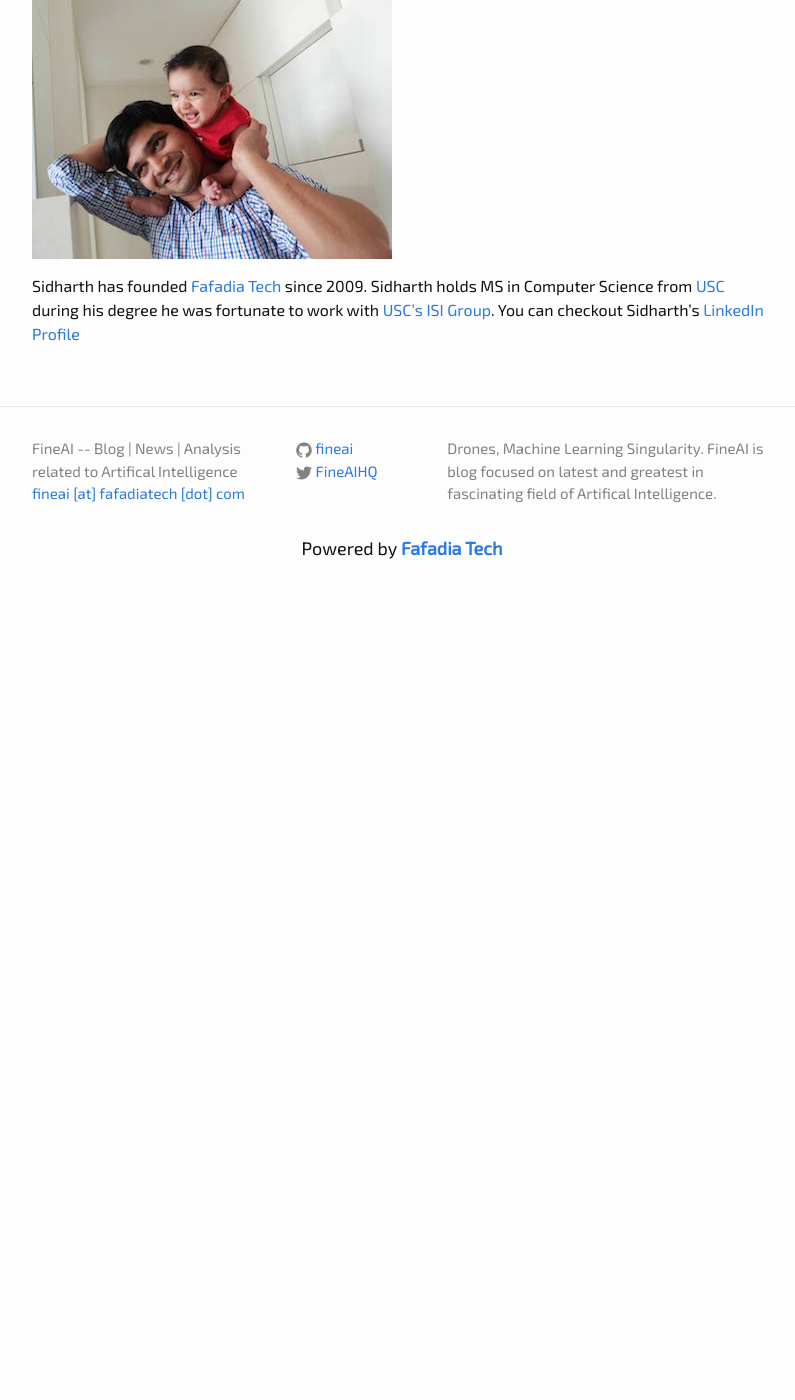
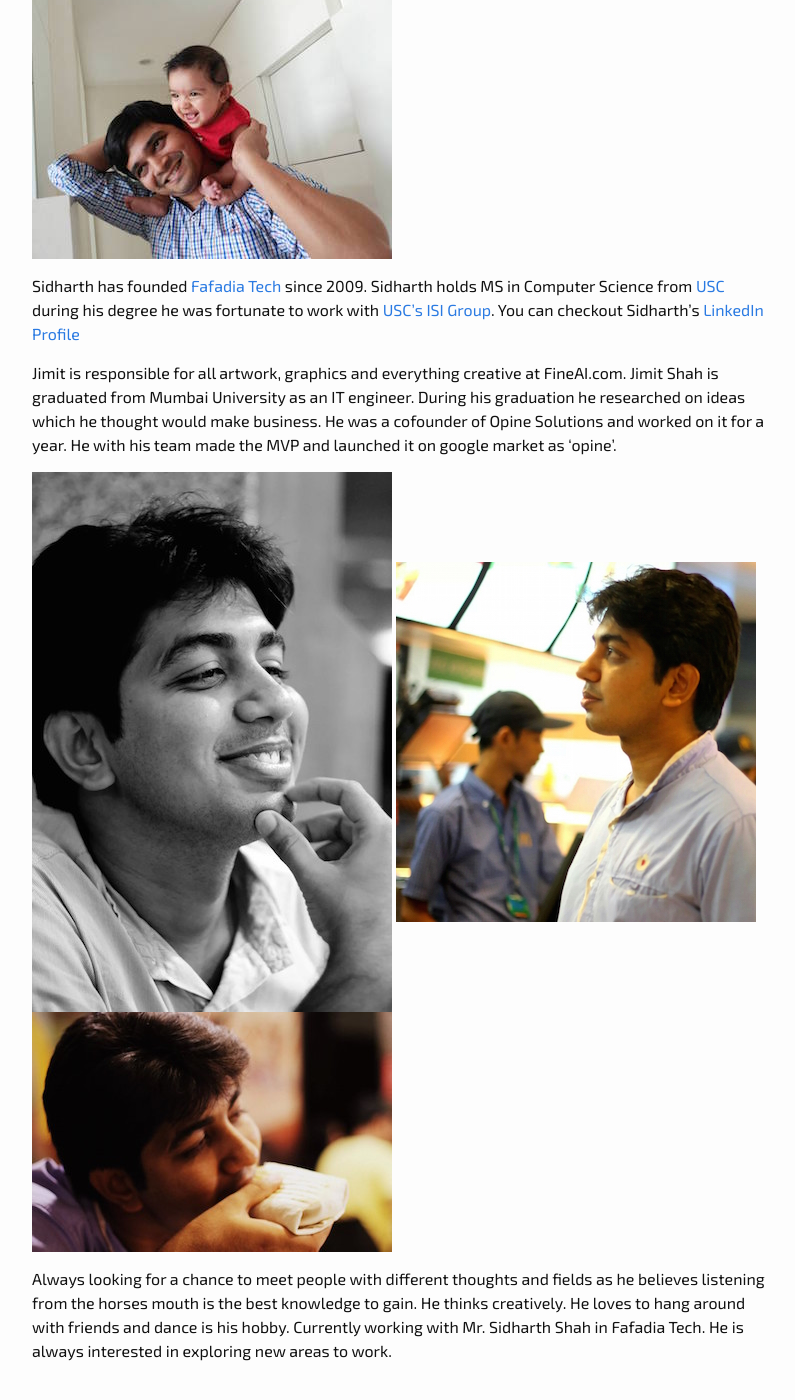
Before and after one commit to fineai/fineai.github.io, a Jekyll site: the page built from about.md, in a window 1280 px wide and 1400 px high, scrolled down 574 px. Shown: the whole window, without its empty margins (238-1033 px from the left). Built offline with Jekyll 4.4.1, drawn with Linux system fonts in a browser that asks for light colours; before the commit the page ends 1181 px from its top, so only the background shows below that.

Commit message:
added Jimit's profile

```diff
--- a/about.md
+++ b/about.md
@@ -11,3 +11,11 @@ FineAI is brainchild of Sidharth Shah. Sidharth lives in Mumbai with his wife an
 ![Sidharth & Vyoma]({{ site.url }}/assets/about/vyoma.jpg)
 
 Sidharth has founded [Fafadia Tech](http://www.fafadiatech.com/) since 2009. Sidharth holds MS in Computer Science from [USC](http://www.fafadiatech.com/) during his degree he was fortunate to work with [USC's ISI Group](http://www.isi.edu/home). You can checkout Sidharth's [LinkedIn Profile](http://in.linkedin.com/pub/sidharth-shah/4/803/123)
+
+Jimit is responsible for all artwork, graphics and everything creative at FineAI.com. Jimit Shah is graduated from Mumbai University as an IT engineer. During his graduation he researched on ideas which he thought would make business. He was a cofounder of Opine Solutions and worked on it for a year. He with his team made the MVP and launched it on google market as 'opine'.
+
+![Jimit's Closeup]({{ site.url }}/assets/about/jimit-shah-black-white.jpeg)
+![Jimit Shah Pondering]({{ site.url }}/assets/about/jimit-shah-pondering.jpg)
+![Jimit Shah the Foodie]({{ site.url }}/assets/about/jimit-shah-foodie.jpeg)
+
+Always looking for a chance to meet people with different thoughts and fields as he believes listening from the horses mouth is the best knowledge to gain. He thinks creatively. He loves to hang around with friends and dance is his hobby. Currently working with Mr. Sidharth Shah in Fafadia Tech. He is always interested in exploring new areas to work.
```
Also changed, not shown: assets/about/jimit-shah-black-white.jpeg (added), assets/about/jimit-shah-foodie.jpeg (added), assets/about/jimit-shah-pondering.jpg (added).
